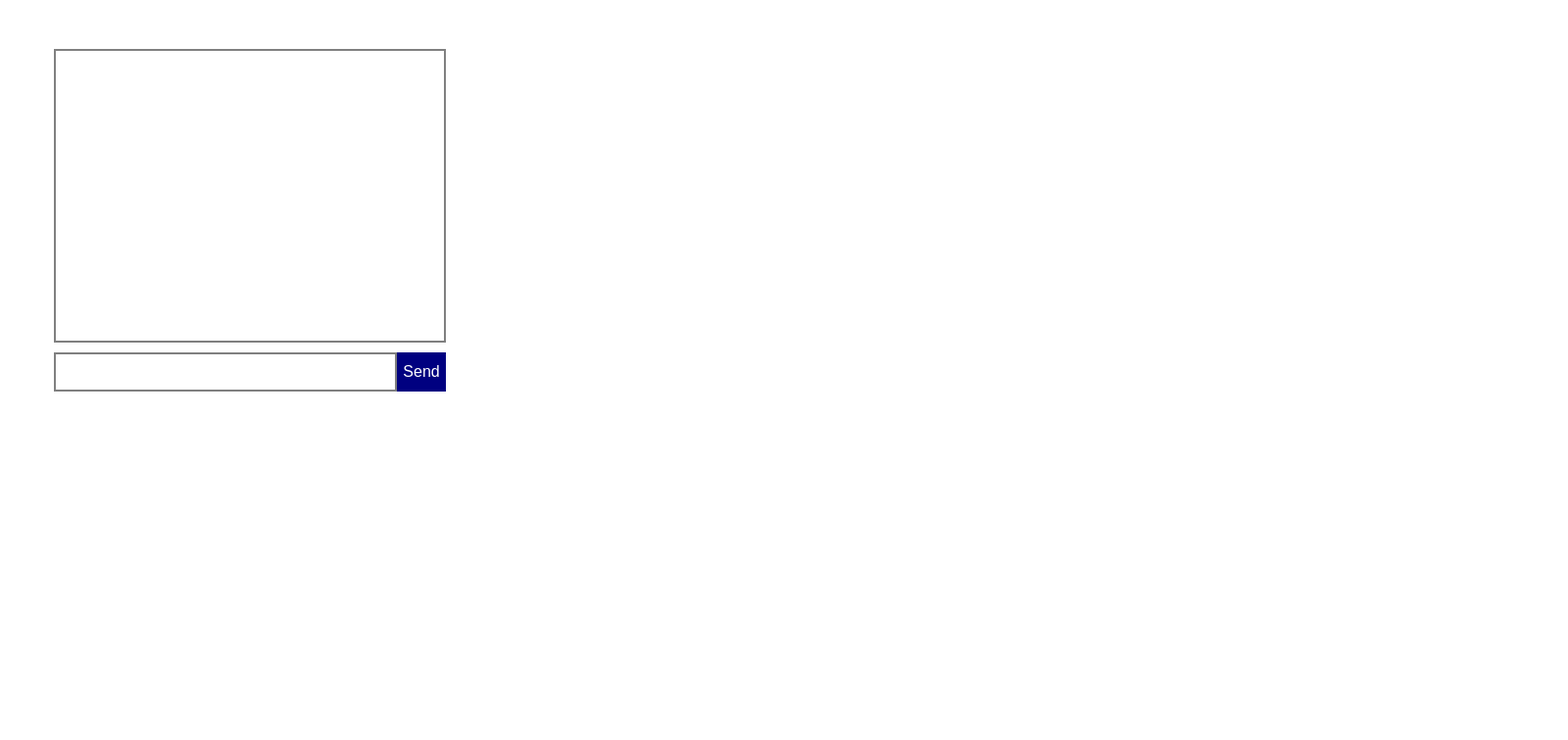
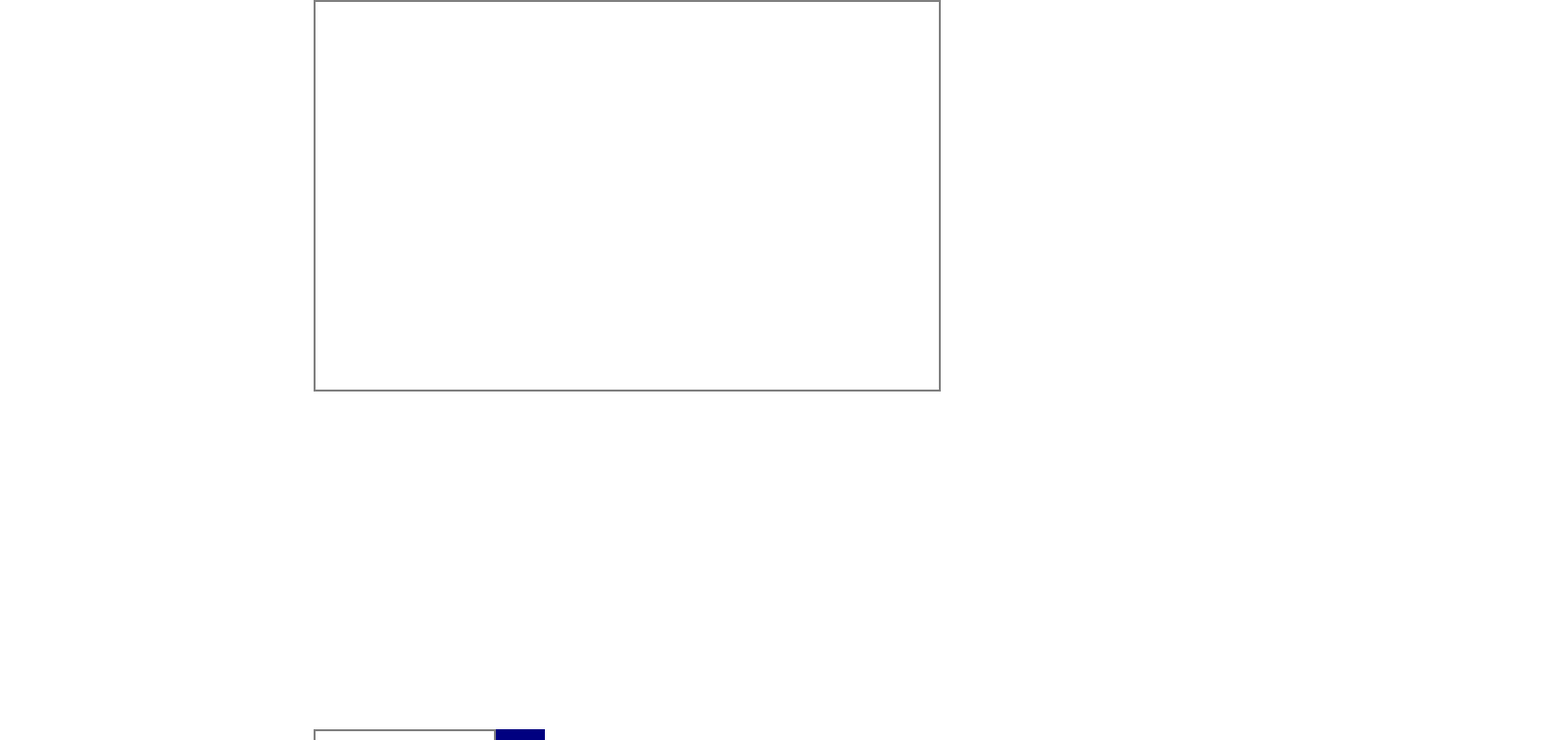
Before and after one commit to corynezin/eliza-chat-bot, a React (Create React App) app: page / in a window 1280 px wide. Shown: the top 756 px of the page at 98% size, 1600 px wide, since content can reach past the window. Built offline with nearby package versions, Linux system fonts and the light colour scheme.

Commit message:
save changes

```diff
--- a/src/App.js
+++ b/src/App.js
@@ -25,16 +25,16 @@ export class App extends React.Component {
     this.setState({text: newText, eliza: !this.state.eliza})
   }
   render() {
+    var deborahisbeautiful = {
+      bottom: "10px",
+      width: "50%",
+      marginLeft: "auto",
+      marginRight: "auto",
+    }
     return (
-      <div className="container">
-        <div className="row">
-          <div>
-            <Chatbox text={this.state.text}/>
-          </div>
-        </div>
-        <div className="row">
+      <div style={deborahisbeautiful}>
+          <Chatbox text={this.state.text}/>
           <InputBar setTextInput={this.setTextInput}/>
-        </div>
       </div>
     );
   }
--- a/src/components/Chatbox.js
+++ b/src/components/Chatbox.js
@@ -3,9 +3,8 @@ import { TextBubble } from "./TextBubble";
 
 const style = {
   border: "2px solid gray",
-  width: "400px",
-  height: "300px",
-  marginTop: "50px",
+  width: "100%",
+  height: "400px",
   overflow: "hidden",
   whiteSpace: "pre"
 }
--- a/src/components/InputBar.js
+++ b/src/components/InputBar.js
@@ -17,12 +17,16 @@ export class InputBar extends React.Component {
   }
   render() {
     var inline ={
-      display: "flex"
+      display: "flex",
+      position: "absolute",
+      bottom: "10px",
+      width: "100%",
+      margin: "auto",
     }
     return (
       <div style={inline}>
-        <TextEnter style={inline} setTextInput={this.setTextInput}/>
-        <SendButton style={inline} clickButton={this.clickButton}/>
+      <TextEnter style={inline} setTextInput={this.setTextInput}/>
+      <SendButton style={inline} clickButton={this.clickButton}/>
       </div>
     )
   }
--- a/src/components/TextEnter.js
+++ b/src/components/TextEnter.js
@@ -2,7 +2,7 @@ import React from "react";
 
 const style = {
   border: "2px solid gray",
-  width: "350px",
+  width: "100%",
   height: "40px",
   resize: "none"
 }
```
